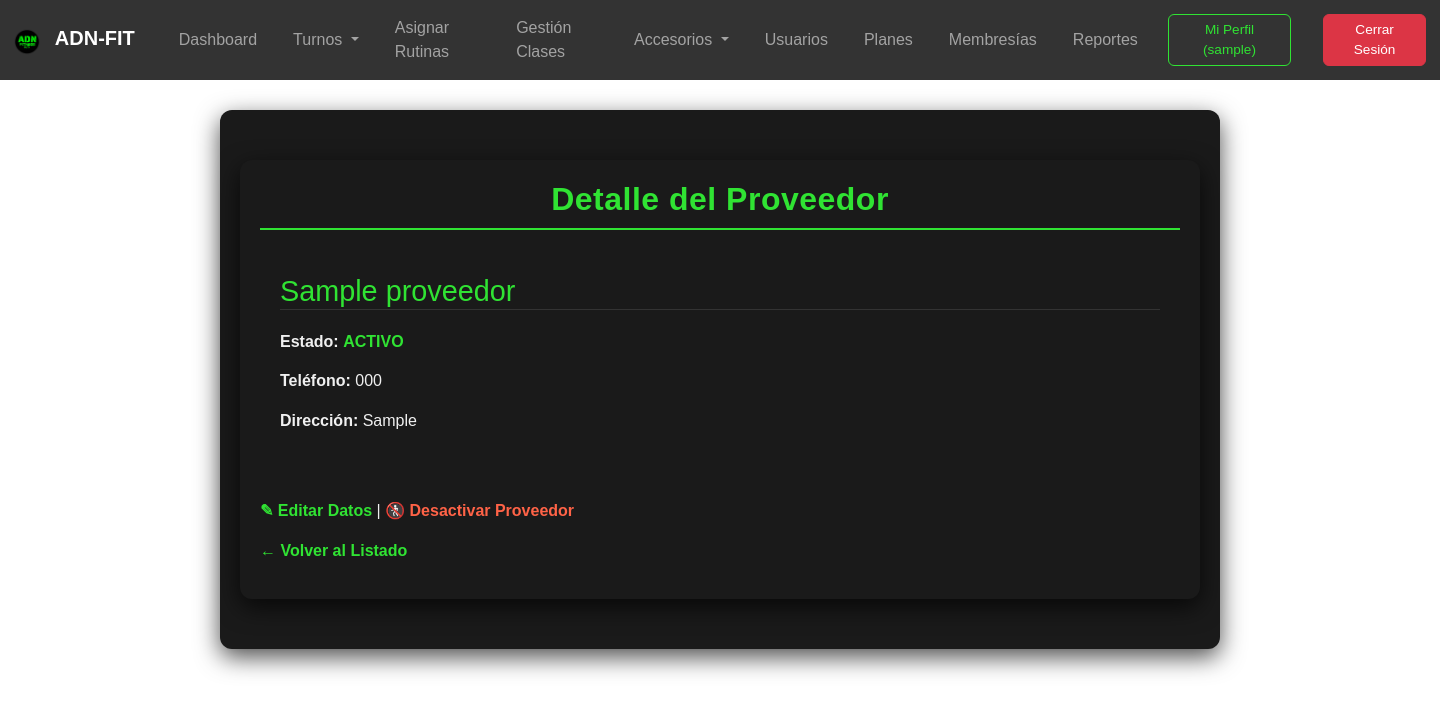
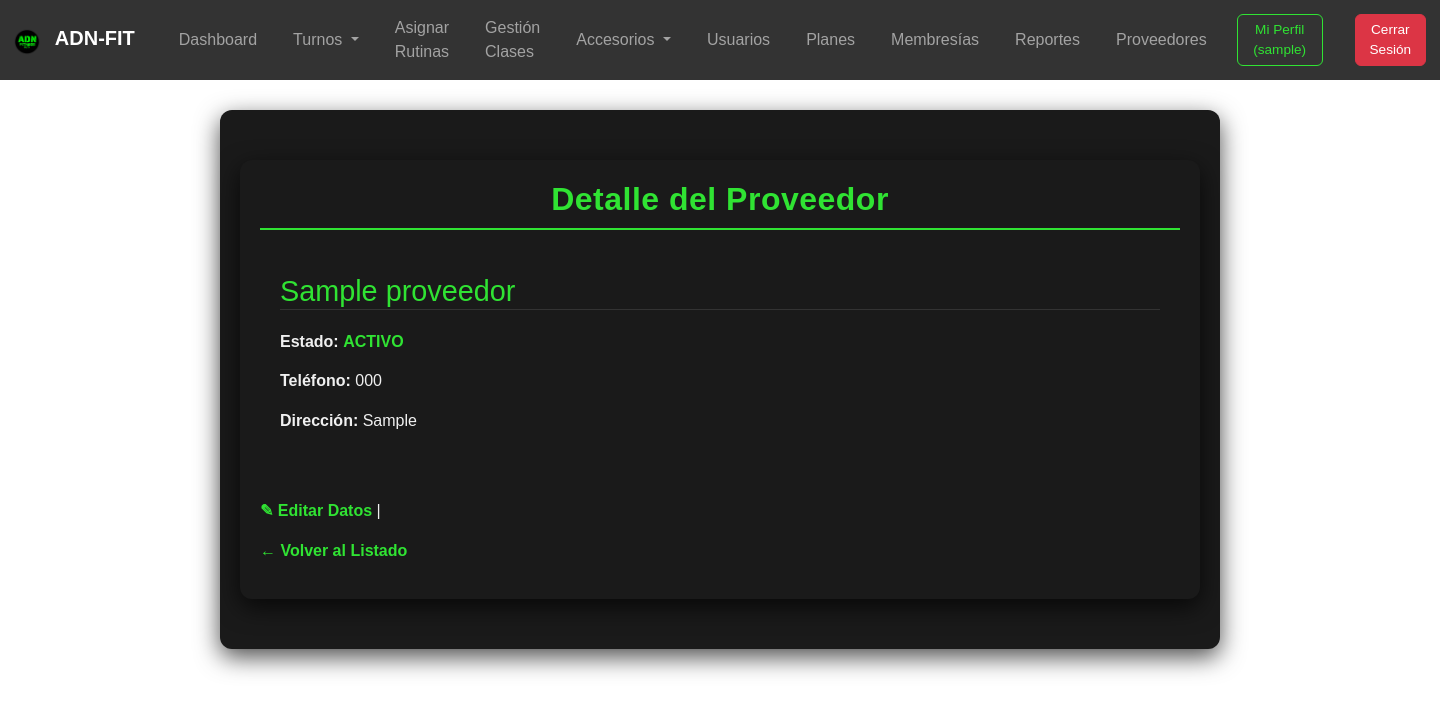
Before and after one commit to ShadowR2909/ADN-FIT-TALLER, a Django app: page /proveedores/1/ in a window 1440 px wide. Shown: the top 713 px of the page. Run offline with Django 5.2, Linux system fonts and the light colour scheme; a user stored in the database is signed in; tables that the repository leaves empty hold one stand-in row (values such as "Sample post"); parts of the project's set-up code (start-up, migrations or seed data) failed here and were passed over; some libraries are stand-ins or nearby versions.

Commit message:
agregue al dashboard el boton de gestionar proveedores

```diff
--- a/templates/base.html
+++ b/templates/base.html
@@ -84,6 +84,8 @@
                             <li class="nav-item"><a class="nav-link" href="{% url 'gestion_planes' %}">Planes</a></li>
                             <li class="nav-item"><a class="nav-link" href="{% url 'gestion_membresias' %}">Membresías</a></li>
                             <li class="nav-item"><a class="nav-link" href="{% url 'reportes' %}">Reportes</a></li>
+                            <li class="nav-item"><a class="nav-link" href= "{% url 'proveedores:proveedor_list' %}"> Proveedores</a>
+
                         {% endif %}
 
                         {% endwith %}
--- a/templates/cuentas/dashboard.html
+++ b/templates/cuentas/dashboard.html
@@ -37,6 +37,8 @@
                     <a href="{% url 'gestion_clases' %}" class="btn btn-outline-warning">Gestionar Clases</a>
                     <a href="{% url 'accesorios:inventario_list' %}" class="btn btn-outline-warning">Gestionar Accesorios</a>
                     <a href="{% url 'asignar_rutinas' %}" class="btn btn-outline-warning">Asignar Rutinas</a>
+                    <a href="{% url 'proveedores:proveedor_list' %}" class="btn btn-outline-warning">Gestionar Proveedores</a>
+
                 </div>
 
             {% elif rol == "Entrenador" %}
--- a/templates/proveedores/proveedor_detail.html
+++ b/templates/proveedores/proveedor_detail.html
@@ -26,7 +26,6 @@
         |
         <a href="{% url 'proveedores:proveedor_toggle_status' proveedor.pk %}"
            class="dashboard-link"
-           style="color: {% if proveedor.activo %} #ff6347; {% else %} #30e333; {% endif %}">
             {% if proveedor.activo %} 🚷 Desactivar Proveedor {% else %} ✔️ Activar Proveedor {% endif %}
         </a>
     </p>
--- a/templates/proveedores/proveedor_list.html
+++ b/templates/proveedores/proveedor_list.html
@@ -41,7 +41,7 @@
                     <a href="{% url 'proveedores:proveedor_update' proveedor.pk %}" class="dashboard-link">Editar</a> |
                     <a href="{% url 'proveedores:proveedor_toggle_status' proveedor.pk %}"
                        class="dashboard-link"
-                       style="color: {% if proveedor.activo %} #ff6347; {% else %} #30e333; {% endif %}">
+                    >
                         {% if proveedor.activo %} Desactivar {% else %} Activar {% endif %}
                     </a>
                 </td>
```
